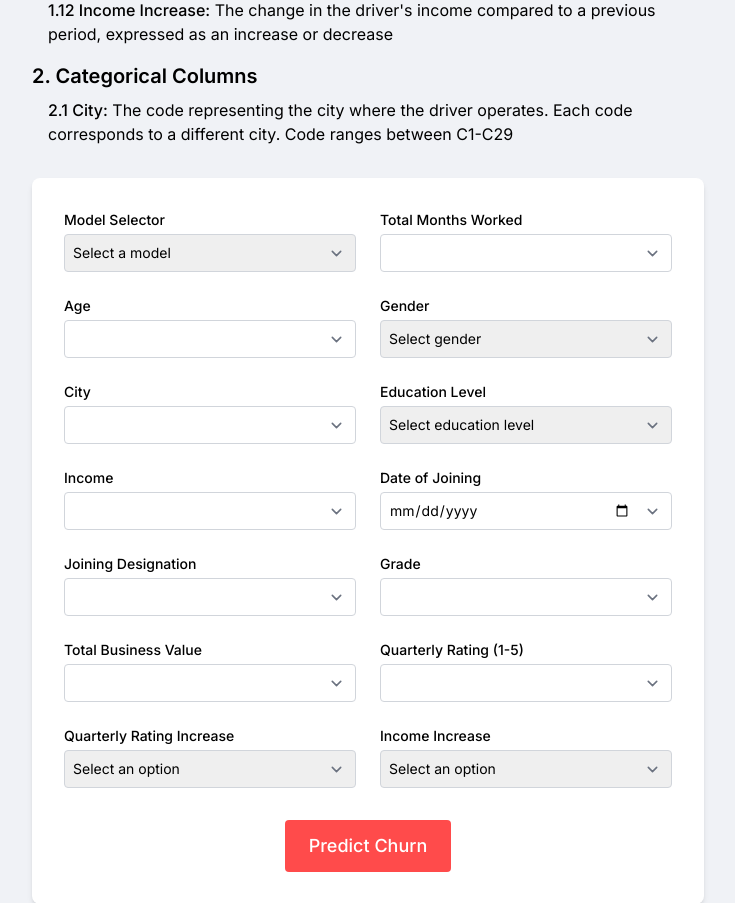
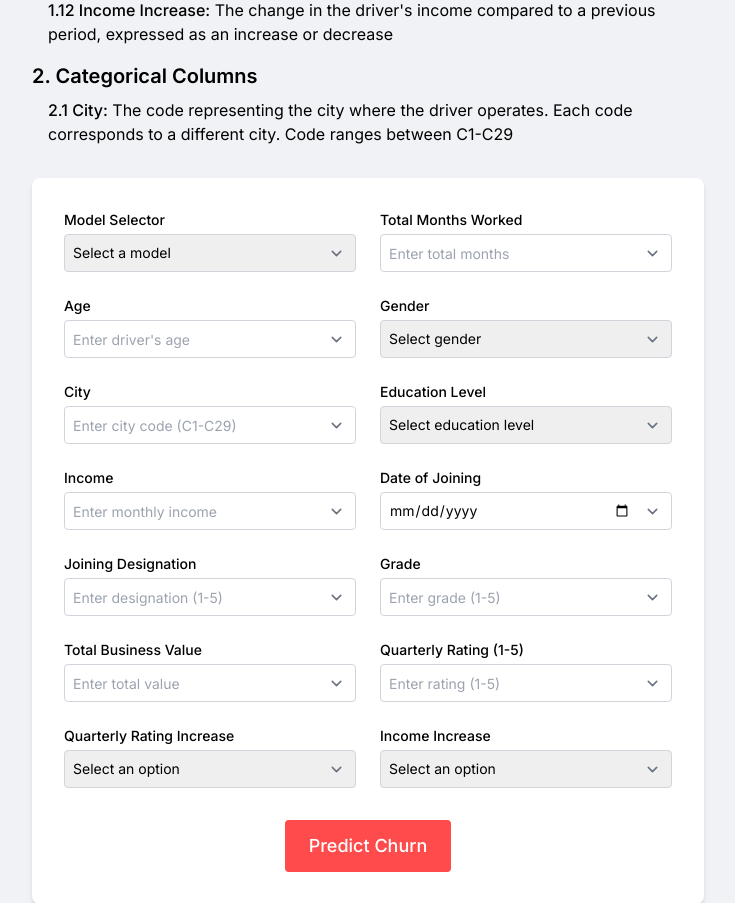
Before and after one commit to ashutoshsinha25/Driver-Churn-Predictor, a Flask app: page / in a window 1280 px wide. Shown: the part 1094-1997 px from the top of the page, without its empty margins (272-1007 px from the left). Run offline with Flask 3, Linux system fonts and the light colour scheme; some libraries are stand-ins or nearby versions.

Commit message:
changed display options for input

```diff
--- a/templates/index.html
+++ b/templates/index.html
@@ -124,11 +124,11 @@
                 </div>
                 <div>
                     <label for="months_worked" class="block mb-1 text-sm font-medium">Total Months Worked</label>
-                    <input type="number" id="months_worked" name="months_worked" class="input-box" required>
+                    <input type="number" id="months_worked" name="months_worked" class="input-box"  placeholder="Enter total months"required>
                 </div>
                 <div>
                     <label for="age" class="block mb-1 text-sm font-medium">Age</label>
-                    <input type="number" id="age" name="age" class="input-box" required>
+                    <input type="number" id="age" name="age" class="input-box" placeholder="Enter driver's age" required>
                 </div>
                 <div>
                     <label for="gender" class="block mb-1 text-sm font-medium">Gender</label>
@@ -140,7 +140,7 @@
                 </div>
                 <div>
                     <label for="city" class="block mb-1 text-sm font-medium">City</label>
-                    <input type="text" id="city" name="city" class="input-box" required>
+                    <input type="text" id="city" name="city" class="input-box" placeholder="Enter city code (C1-C29)" required>
                 </div>
                 <div>
                     <label for="education_level" class="block mb-1 text-sm font-medium">Education Level</label>
@@ -153,7 +153,7 @@
                 </div>
                 <div>
                     <label for="income" class="block mb-1 text-sm font-medium">Income</label>
-                    <input type="number" id="income" name="income" class="input-box" required>
+                    <input type="number" id="income" name="income" class="input-box" placeholder="Enter monthly income"required>
                 </div>
                 <div>
                     <label for="joining_date" class="block mb-1 text-sm font-medium">Date of Joining</label>
@@ -161,23 +161,23 @@
                 </div>
                 <div>
                     <label for="joining_designation" class="block mb-1 text-sm font-medium">Joining Designation</label>
-                    <input type="number" id="joining_designation" name="joining_designation" class="input-box" min="1" max="5" step="1" required>
+                    <input type="number" id="joining_designation" name="joining_designation" class="input-box" placeholder="Enter designation (1-5)" min="1" max="5" step="1" required>
                 </div>
                 <div>
                     <label for="grade" class="block mb-1 text-sm font-medium">Grade</label>
-                    <input type="number" id="grade" name="grade" class="input-box" min="1" max="5" step="1" required>
+                    <input type="number" id="grade" name="grade" class="input-box" placeholder="Enter grade (1-5)" min="1" max="5" step="1" required>
                 </div>
                 <div>
                     <label for="total_business_value" class="block mb-1 text-sm font-medium">Total Business Value</label>
-                    <input type="number" id="total_business_value" name="total_business_value" class="input-box" required>
+                    <input type="number" id="total_business_value" name="total_business_value" class="input-box" placeholder="Enter total value" required>
                 </div>
                 <div>
                     <label for="quarterly_rating" class="block mb-1 text-sm font-medium">Quarterly Rating (1-5)</label>
-                    <input type="number" id="quarterly_rating" name="quarterly_rating" min="1" max="5" step="1" class="input-box" required>
+                    <input type="number" id="quarterly_rating" name="quarterly_rating" placeholder="Enter rating (1-5)" min="1" max="5" step="1" class="input-box" required>
                 </div>
                 <div>
                     <label for="quarterly_rating_increase" class="block mb-1 text-sm font-medium">Quarterly Rating Increase</label>
-                    <select id="quarterly_rating_increase" name="quarterly_rating_increase" class="input-box" required>
+                    <select id="quarterly_rating_increase" name="quarterly_rating_increase" placeholder="Choose either 1 or 0" class="input-box" required>
                         <option value="" disabled selected>Select an option</option>
                         <option value="1">True</option>
                         <option value="0">False</option>
@@ -185,7 +185,7 @@
                 </div>
                 <div>
                     <label for="income_increase" class="block mb-1 text-sm font-medium">Income Increase</label>
-                    <select id="income_increase" name="income_increase" class="input-box" required>
+                    <select id="income_increase" name="income_increase" placeholder="Choose either 1 or 0" class="input-box" required>
                         <option value="" disabled selected>Select an option</option>
                         <option value="1">True</option>
                         <option value="0">False</option>
```
